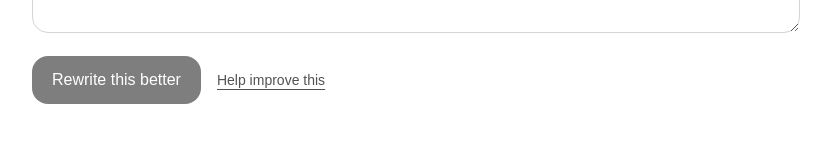
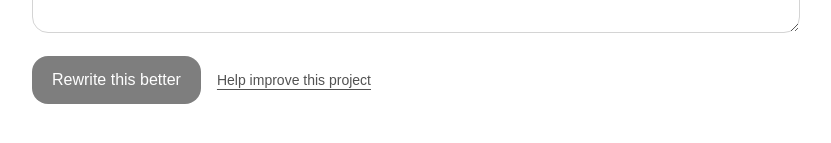
Before and after one commit to anastasiiamozyra-design/nvc-mvp, a Next.js app: page / in a window 1280 px wide. Shown: the part 299-442 px from the top of the page, without its empty margins (224-1055 px from the left). Built offline with nearby package versions, Linux system fonts and the light colour scheme.

Commit message:
Update page.tsx

```diff
--- a/app/page.tsx
+++ b/app/page.tsx
@@ -166,7 +166,7 @@ export default function Home() {
             rel="noreferrer"
             className="text-sm text-neutral-600 underline underline-offset-4 hover:text-neutral-900"
           >
-            Help improve this
+            Help improve this project
           </a>
         </div>
 
```
